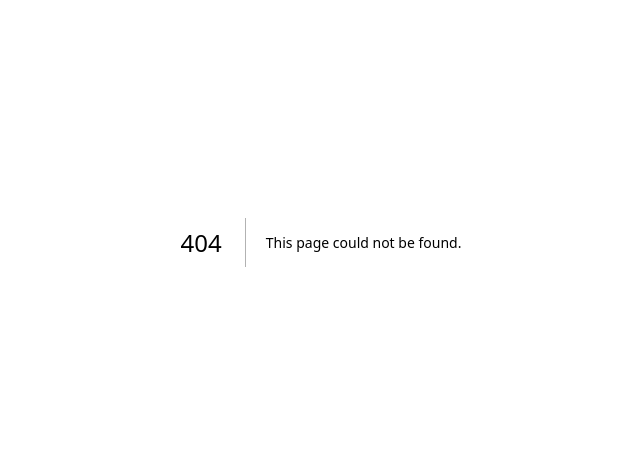
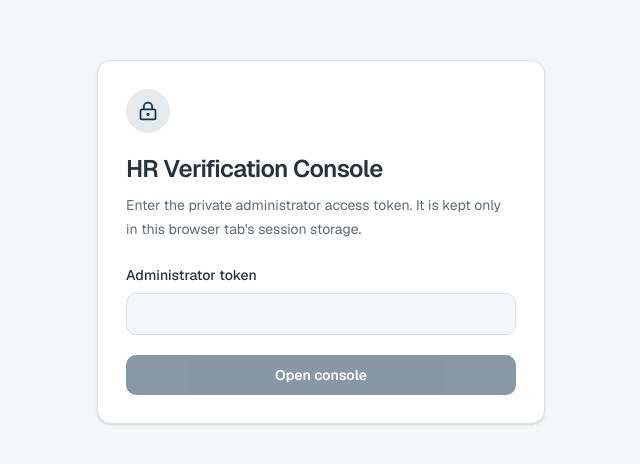
Before and after one commit to pohlai88/afenda-talents, a Next.js app: page /verification-admin in a window 1280 px wide. Before the commit this address had no page. Shown: the part 158-622 px from the top of the page, without its empty margins (319-959 px from the left). Built offline with nearby package versions, Linux system fonts and the light colour scheme.

Commit message:
feat: add HR verification admin route

```diff
--- /dev/null
+++ b/src/app/verification-admin/page.tsx
@@ -0,0 +1,7 @@
+import { VerificationAdmin } from "@/components/verification-admin";
+
+export const dynamic = "force-dynamic";
+
+export default function VerificationAdminPage() {
+  return <VerificationAdmin />;
+}
```
